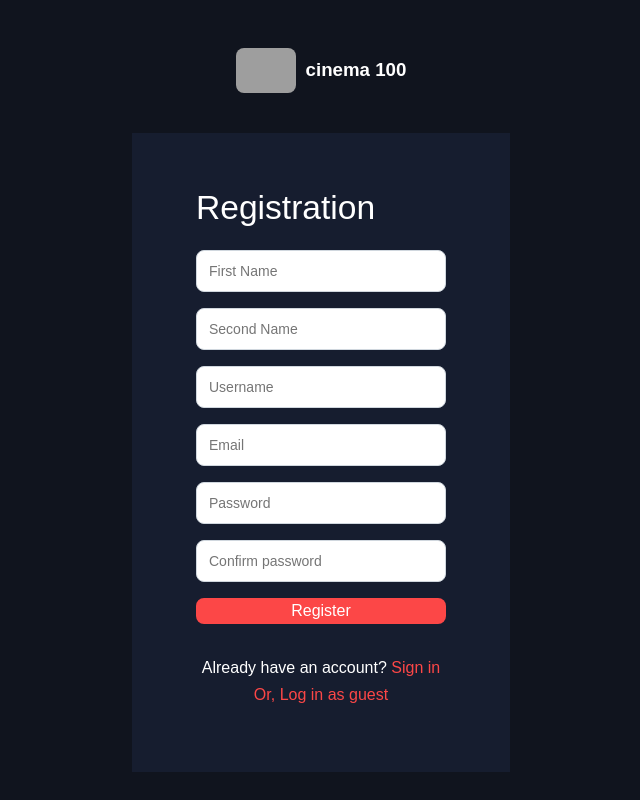
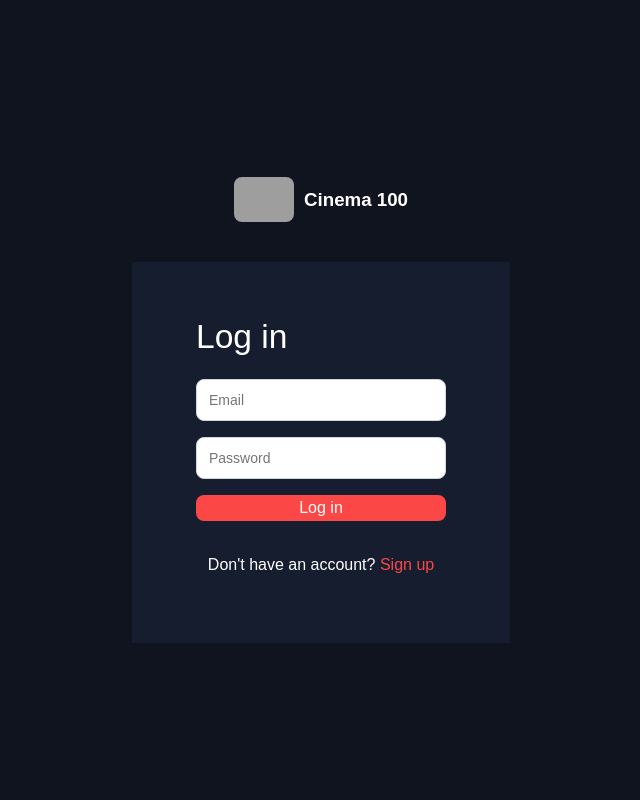
Before and after one commit to luidji95/cinema, a React (Vite) app: page / in a window 1280 px wide. Shown: the whole page, without its empty margins (319-959 px from the left). Built offline with nearby package versions, Linux system fonts and the light colour scheme; grey boxes are pictures that could not be loaded.

Commit message:
login and registration with supabase implementation

```diff
--- a/src/Authentication/Auth.tsx
+++ b/src/Authentication/Auth.tsx
@@ -1,10 +1,24 @@
 import { useEffect, useState } from "react";
+import { supabase } from "../Supabase/supabaseClient";
 import Login from "./Login/Login";
-import { supabase } from "../Supabase/supabaseClient";
 import Registration from "./Registration/Registration";
+import Dashboard from "../Dashboard/Dashboard";
 
-const Auth = () => {
-  const [isLogin, setIsLogin] = useState(false);
+export default function Auth() {
+  const [isLogin, setIsLogin] = useState(true);
+  const [isLoggedIn, setIsLoggedIn] = useState(false);
+
+  useEffect(() => {
+    // Provera da li je korisnik već ulogovan
+    supabase.auth.getSession().then(({ data }) => {
+      if (data.session) setIsLoggedIn(true);
+    });
+  }, []);
+
+  if (isLoggedIn) {
+    return <Dashboard />;
+  }
+
   return (
     <div className="auth-main">
       <div className="logo-div">
@@ -12,16 +26,18 @@ const Auth = () => {
           src="https://vihdejdhouasksfmldlv.supabase.co/storage/v1/object/sign/logo-image/movie-logo.png?token=eyJhbGciOiJIUzI1NiIsInR5cCI6IkpXVCIsImtpZCI6InN0b3JhZ2UtdXJsLXNpZ25pbmcta2V5X2JiNzVhNTdjLWI5ZTItNGEyMC04NjY3LTA4NjY4NzI1MmYwYyJ9.eyJ1cmwiOiJsb2dvLWltYWdlL21vdmllLWxvZ28ucG5nIiwiaWF0IjoxNzQ4MjkwNDg4LCJleHAiOjE3Nzk4MjY0ODh9.Hu1Rxjz0j77UAQYR2Z8YsXUhAkCYXoBJBt19ZdnxYmI"
           alt="Logo"
           className="logo"
-        ></img>
-        <h3>cinema 100</h3>
+        />
+        <h3>Cinema 100</h3>
       </div>
+
       {isLogin ? (
-        <Login switchToRegister={() => setIsLogin(false)} />
+        <Login
+          switchToRegister={() => setIsLogin(false)}
+          setIsLoggedIn={setIsLoggedIn}
+        />
       ) : (
         <Registration switchToLogin={() => setIsLogin(true)} />
       )}
     </div>
   );
-};
-
-export default Auth;
+}
--- a/src/Authentication/Login/Login.tsx
+++ b/src/Authentication/Login/Login.tsx
@@ -1,19 +1,64 @@
-import { useEffect, useState } from "react";
+import { useState } from "react";
 import Input from "../../Components/UI/Input";
 import "./login.css";
+import { supabase } from "../../Supabase/supabaseClient";
+import { useValidation } from "../../Hooks/useValidation";
+import { loginShema } from "../../Validation/authSheme";
 
-const Login = ({ switchToRegister }) => {
+interface Props {
+  switchToRegister: () => void;
+  setIsLoggedIn: (value: boolean) => void;
+}
+
+export default function Login({ switchToRegister, setIsLoggedIn }: Props) {
   const [formData, setFormData] = useState({
     email: "",
     password: "",
   });
 
+  const [serverError, setServerError] = useState<string | null>(null);
+  const { validate, errors } = useValidation(loginShema);
+
+  const handleLogin = async (e: React.FormEvent) => {
+    e.preventDefault();
+
+    const isValid = validate(formData);
+    if (!isValid) return;
+
+    const { data, error } = await supabase.auth.signInWithPassword({
+      email: formData.email,
+      password: formData.password,
+    });
+
+    if (error) {
+      setServerError(error.message);
+    } else {
+      setServerError(null);
+      alert("Successfully logged in!");
+      setIsLoggedIn(true);
+    }
+  };
+
   return (
-    <div className="login-main">
+    <form className="login-main" onSubmit={handleLogin}>
       <h3>Log in</h3>
       <div className="login-input-form">
-        <Input placeholder="Email" />
-        <Input placeholder="Password" />
+        <Input
+          placeholder="Email"
+          value={formData.email}
+          onChange={(e) => setFormData({ ...formData, email: e.target.value })}
+        />
+        <Input
+          placeholder="Password"
+          type="password"
+          value={formData.password}
+          onChange={(e) =>
+            setFormData({ ...formData, password: e.target.value })
+          }
+        />
+        {(errors || serverError) && (
+          <p style={{ color: "red" }}>{errors || serverError}</p>
+        )}
         <button>Log in</button>
       </div>
       <div className="haveAcc">
@@ -21,15 +66,9 @@ const Login = ({ switchToRegister }) => {
           Don't have an account?{" "}
           <a className="a-style" onClick={switchToRegister}>
             Sign up
-          </a>{" "}
-          <br></br>{" "}
-        </p>
-        <p>
-          <a className="a-style">Or, Log in as guest</a>
+          </a>
         </p>
       </div>
-    </div>
+    </form>
   );
-};
-
-export default Login;
+}
--- a/src/Authentication/Registration/Registration.tsx
+++ b/src/Authentication/Registration/Registration.tsx
@@ -1,6 +1,9 @@
 import Input from "../../Components/UI/Input";
 import { useState } from "react";
 import "./registration.css";
+import { useValidation } from "../../Hooks/useValidation";
+import { registrationShema } from "../../Validation/authSheme";
+import { supabase } from "../../Supabase/supabaseClient";
 
 const Registration = ({ switchToLogin }) => {
   const [formData, setFormData] = useState({
@@ -11,16 +14,84 @@ const Registration = ({ switchToLogin }) => {
     password: "",
     confirmPassword: "",
   });
+
+  const [serverError, setServerError] = useState<string | null>(null);
+  const { validate, errors } = useValidation(registrationShema);
+
+  const handleRegistration = async (e: React.FormEvent) => {
+    e.preventDefault();
+
+    const isValid = validate(formData);
+    if (!isValid) return;
+
+    if (formData.password !== formData.confirmPassword) {
+      setServerError("Passwords do not match.");
+      return;
+    }
+
+    const { error } = await supabase.auth.signUp({
+      email: formData.email,
+      password: formData.password,
+      options: {
+        data: {
+          username: formData.username,
+        },
+      },
+    });
+
+    if (error) {
+      setServerError(error.message);
+    } else {
+      setServerError(null);
+      alert("Successfully registered! Please check your email.");
+      switchToLogin();
+    }
+  };
+
   return (
-    <div className="registration-main">
+    <form className="registration-main" onSubmit={handleRegistration}>
       <h3>Registration</h3>
       <div className="reg-input-form">
-        <Input placeholder="First Name" />
-        <Input placeholder="Second Name" />
-        <Input placeholder="Username" />
-        <Input placeholder="Email" />
-        <Input placeholder="Password" />
-        <Input placeholder="Confirm password" />
+        <Input
+          placeholder="First Name"
+          value={formData.firstName}
+          onChange={(e) =>
+            setFormData({ ...formData, firstName: e.target.value })
+          }
+        />
+        <Input
+          placeholder="Second Name"
+          value={formData.secondName}
+          onChange={(e) =>
+            setFormData({ ...formData, secondName: e.target.value })
+          }
+        />
+        <Input
+          placeholder="Username"
+          value={formData.username}
+          onChange={(e) =>
+            setFormData({ ...formData, username: e.target.value })
+          }
+        />
+        <Input
+          placeholder="Email"
+          value={formData.email}
+          onChange={(e) => setFormData({ ...formData, email: e.target.value })}
+        />
+        <Input
+          placeholder="Password"
+          value={formData.password}
+          onChange={(e) =>
+            setFormData({ ...formData, password: e.target.value })
+          }
+        />
+        <Input
+          placeholder="Confirm password"
+          value={formData.confirmPassword}
+          onChange={(e) =>
+            setFormData({ ...formData, confirmPassword: e.target.value })
+          }
+        />
         <button>Register</button>
       </div>
       <div className="haveAcc">
@@ -35,7 +106,7 @@ const Registration = ({ switchToLogin }) => {
           <a className="a-style">Or, Log in as guest</a>
         </p>
       </div>
-    </div>
+    </form>
   );
 };
 
--- /dev/null
+++ b/src/Dashboard/Dashboard.tsx
@@ -0,0 +1,9 @@
+const Dashboard = () => {
+  return (
+    <div>
+      <h1>OVO JE DASHBOARD GDE CE SE PRIKAZIVATI FILMOVI</h1>
+    </div>
+  );
+};
+
+export default Dashboard;
```
